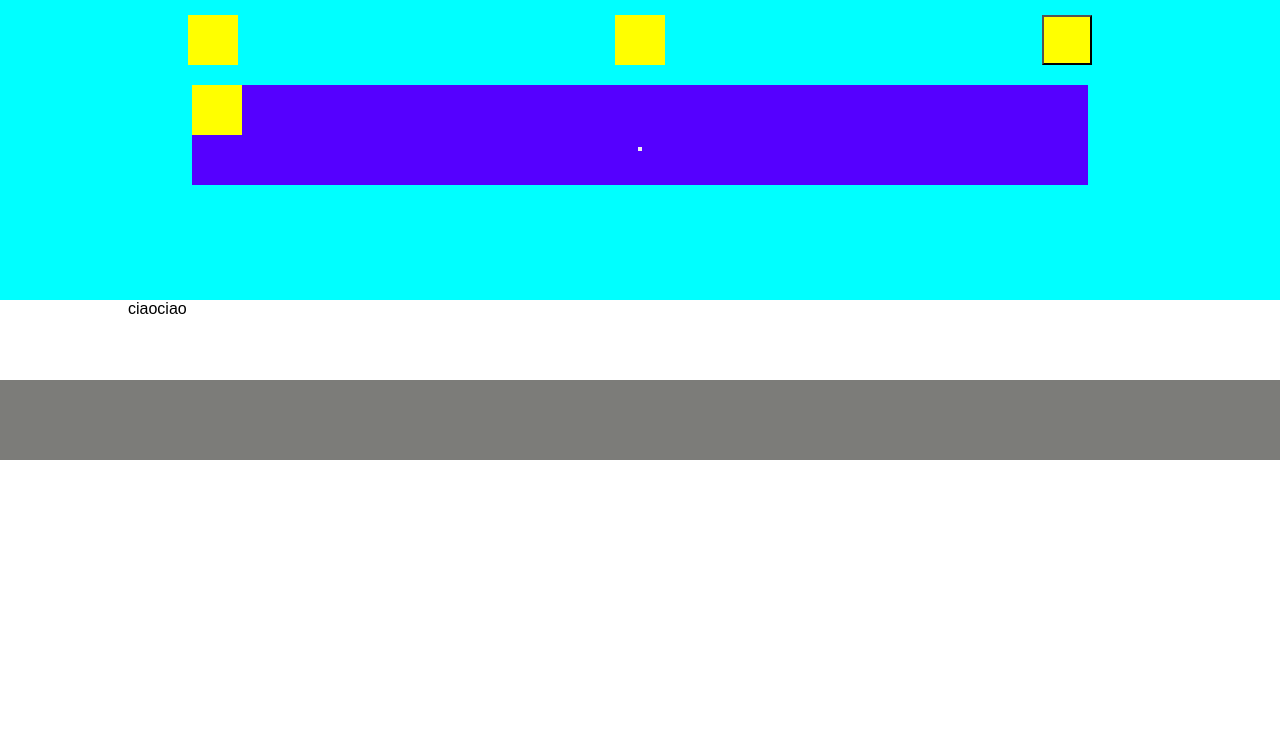
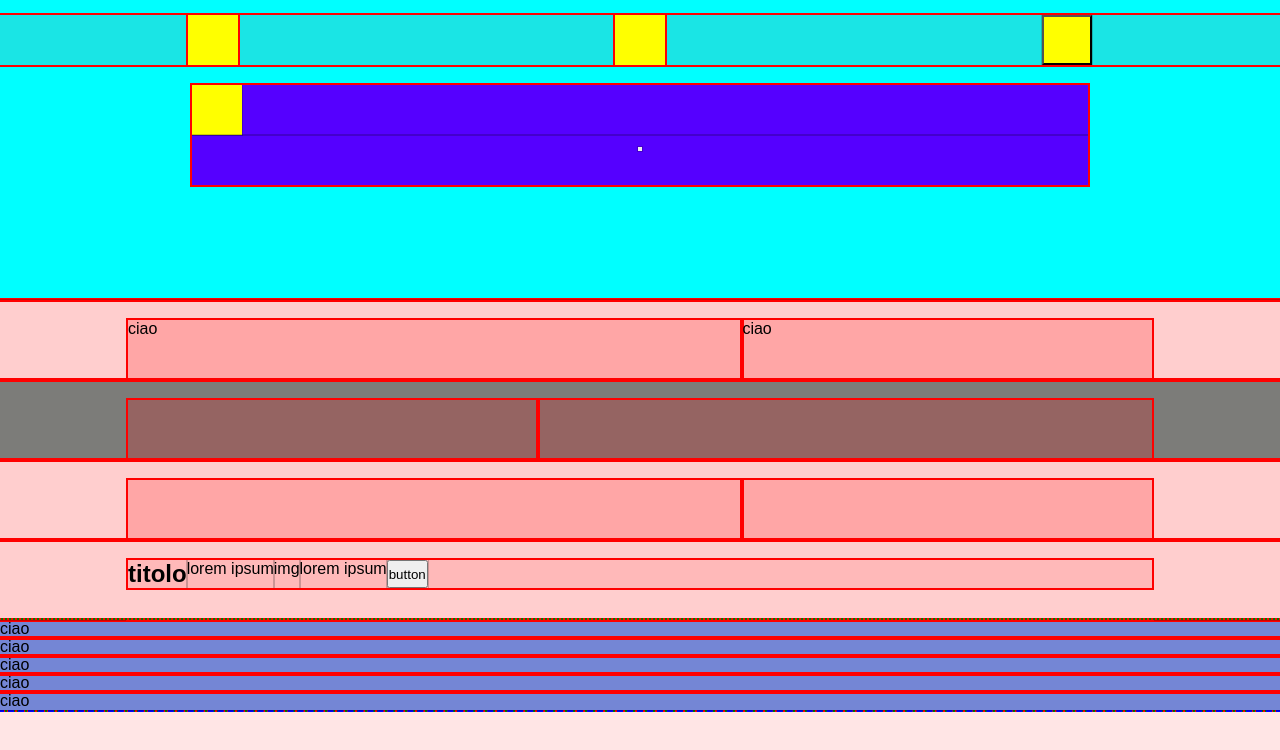
Before and after one commit to ancadunavete/htmlcss-struttura-discord, a plain HTML site: page index.html in a window 1280 px wide. Drawn offline with Linux system fonts and the light colour scheme.

Commit message:
add: the rest but wrong

```diff
--- a/css/debug.css
+++ b/css/debug.css
@@ -1,3 +1,16 @@
 * {
-    /* find out what this is for */
+    outline: 1px solid rgba(0, 0, 0, 0.2); /* Linea sottile per tutti gli elementi */
 }
+
+div, header, body, footer, section, article, aside, nav {
+    outline: 2px solid red; /* Evidenzia in rosso i principali contenitori */
+    background-color: rgba(255, 0, 0, 0.1); /* Sfondo semitrasparente per renderli visibili */
+}
+
+body {
+    outline: 2px dashed blue; /* Linea specifica per il corpo */
+}
+
+footer {
+    outline: 2px dotted green; /* Linea per il footer */
+}
--- a/css/style.css
+++ b/css/style.css
@@ -3,6 +3,7 @@
     --color2: yellow;
     --color3: rgb(85, 0, 255);
     --color4: rgb(124, 124, 121);
+    --color5: rgb(157, 40, 61);
 }
 
 html{
@@ -53,8 +54,34 @@ header > .flex{
 
 main section {
     height: 80px;
+    padding-block: 20px;
 }
 
 main section.bg-gray {
-    background-color: var(--color4)
+    background-color: var(--color4);
+    padding-block: 20px;
 }
+
+.flex-basis-60{
+    flex-basis: 60%;
+    height: 60px;
+}
+
+.flex-basis-40{
+    flex-basis: 40%;
+    height: 60px;
+}
+
+footer .flex div{
+    flex-basis: calc(100% / 5);
+    height: 50px;
+    background-color: var(--color5)
+}
+
+footer .flex div:first-child{
+    flex-basis: 25%;
+}
+
+footer{
+   background-color: cornflowerblue;
+}
--- a/index.html
+++ b/index.html
@@ -54,8 +54,8 @@
     </section>
     <section class="bg-gray">
         <div class="container-80 flex">
-            <div class="main-img flex-basis-60"></div>
-            <div class="main-text flex-basis-40"></div>
+            <div class="main-img flex-basis-40"></div>
+            <div class="main-text flex-basis-60"></div>
         </div>
     </section>
     <section class="">
@@ -64,7 +64,26 @@
             <div class="main-text flex-basis-40"></div>
         </div>
     </section>
+
+    <section>
+        <div class="container-80 flex">
+            <h2>titolo</h2>
+            <p>lorem ipsum</p>
+            <figure>img</figure>
+            <p>lorem ipsum</p>
+            <button>button</button>
+        </div>
+    </section>
   </main>
+
+  <footer class="">
+    <div class="container-80 flex"></div>
+        <div>ciao</div>
+        <div>ciao</div>
+        <div>ciao</div>
+        <div>ciao</div>
+        <div>ciao</div>
+  </footer>
 
 </body>
 </html>
```
